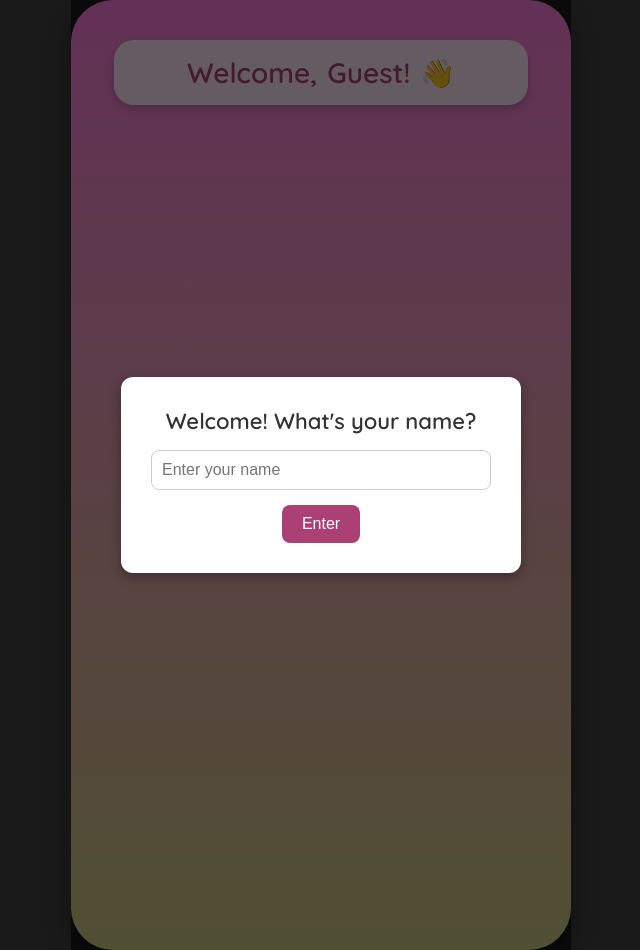
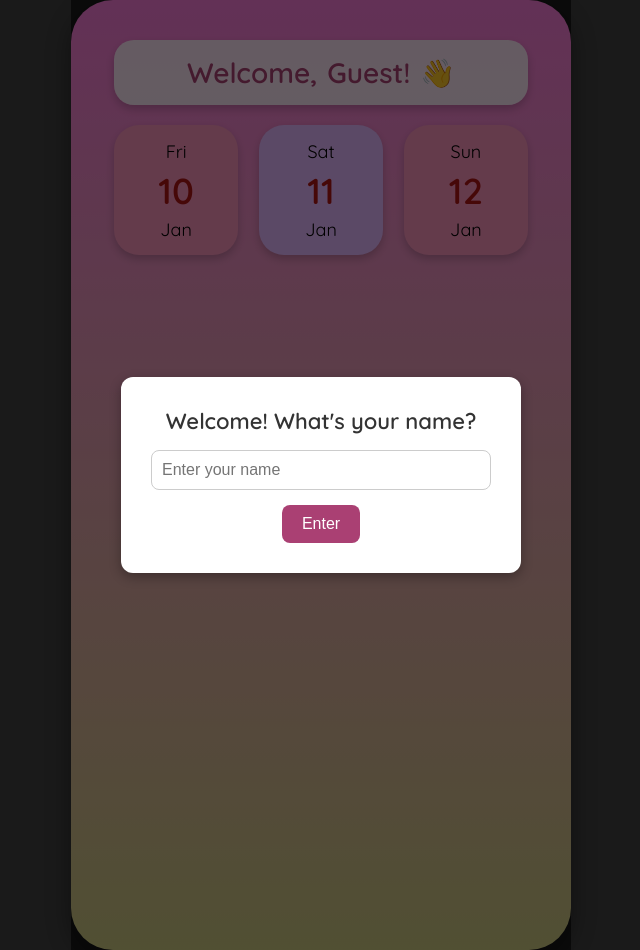
Before and after one commit to naim-r4h/Sum1-SoftEng-Naim, a plain HTML site: page index.html in a window 1280 px wide. Shown: the whole page, without its empty margins (319-959 px from the left). Drawn offline with Linux system fonts and the light colour scheme.

Commit message:
added calendar and created js

```diff
--- a/index.css
+++ b/index.css
@@ -1,5 +1,3 @@
-@import url('https://fonts.googleapis.com/css2?family=Quicksand:wght@400;600&display=swap'); /* Import Quicksand font */
-
 * {
   margin: 0;
   padding: 0;
@@ -11,16 +9,16 @@ body {
   justify-content: center;
   align-items: center;
   min-height: 100vh;
-  background-color: #1a1a1a; /* Dark background for contrast */
+  background-color: #1a1a1a;
   font-family: 'Quicksand', sans-serif;
 }
 
 .app-container {
   width: 500px;
   height: 950px;
-  background: linear-gradient(to bottom, #F87AD8, #CBC880); /* Gradient inside the app */
+  background: linear-gradient(to bottom, #F87AD8, #CBC880);
   border-radius: 42px;
-  box-shadow: 0 8px 24px rgba(0, 0, 0, 0.4); /* Subtle shadow for depth */
+  box-shadow: 0 8px 24px rgba(0, 0, 0, 0.4);
   display: flex;
   flex-direction: column;
   align-items: center;
@@ -37,18 +35,57 @@ body {
   display: flex;
   justify-content: center;
   align-items: center;
-  font-size: 28px; /* Increased font size for prominence */
-  font-weight: 600; /* Bold for clear visibility */
+  font-size: 28px;
+  font-weight: 600;
   box-shadow: 0 4px 8px rgba(0, 0, 0, 0.2);
   margin-top: 20px;
 }
-
 .welcome-banner span {
-  font-size: 28px; /* Larger font size for emoji */
-  margin-left: 10px; /* Add a little space between the text and emoji */
+  font-size: 28px;
+  margin-left: 10px;
 }
 
-/* Popup Overlay */
+.box-container {
+  display: flex;
+  justify-content: space-between;
+  width: 90%;
+  margin-top: 20px;
+}
+.box {
+  width: 30%;
+  height: 130px;
+  border-radius: 25px;
+  box-shadow: 0 4px 8px rgba(0, 0, 0, 0.2);
+  display: flex;
+  flex-direction: column;
+  justify-content: center;
+  align-items: center;
+}
+.box.left {
+  background: #FA94BD;
+}
+.box.middle {
+  background: #E5B7FF;
+}
+.box.right {
+  background: #FA94BD;
+}
+.box .day {
+  font-size: 18px;
+  color: #000;
+  margin-bottom: 5px;
+}
+.box .date {
+  font-size: 36px;
+  font-weight: bold;
+  color: #B01515;
+}
+.box .month {
+  font-size: 18px;
+  color: #000;
+  margin-top: 5px;
+}
+
 .popup-overlay {
   position: absolute;
   top: 0;
@@ -61,9 +98,8 @@ body {
   align-items: center;
   z-index: 10;
 }
-
 .popup {
-  background: white;
+  background: #fff;
   border-radius: 12px;
   padding: 30px;
   text-align: center;
@@ -71,13 +107,11 @@ body {
   max-width: 400px;
   box-shadow: 0 4px 12px rgba(0, 0, 0, 0.3);
 }
-
 .popup h2 {
   margin-bottom: 15px;
   font-size: 22px;
   color: #333;
 }
-
 .popup input {
   width: 100%;
   padding: 10px;
@@ -86,17 +120,15 @@ body {
   font-size: 16px;
   margin-bottom: 15px;
 }
-
 .popup button {
   padding: 10px 20px;
   border: none;
   background: #AA4073;
-  color: white;
+  color: #fff;
   font-size: 16px;
   border-radius: 8px;
   cursor: pointer;
 }
-
 .popup button:hover {
   background: #8a345f;
 }
--- a/index.html
+++ b/index.html
@@ -1,18 +1,35 @@
 <!DOCTYPE html>
 <html lang="en">
 <head>
-  <meta charset="UTF-8">
-  <meta name="viewport" content="width=device-width, initial-scale=1.0">
+  <meta charset="UTF-8" />
+  <meta name="viewport" content="width=device-width, initial-scale=1.0" />
+  <link rel="stylesheet" href="index.css" />
+  <link href="https://fonts.googleapis.com/css2?family=Quicksand:wght@400;600&display=swap" rel="stylesheet" />
   <title>Wellbeing App</title>
-  <link rel="stylesheet" href="index.css"> <!-- Link to external CSS file -->
 </head>
 <body>
   <div class="app-container">
     <div class="welcome-banner">
       Welcome, <span id="user-name">Guest</span>! <span>👋</span>
     </div>
+    <div class="box-container">
+      <div class="box left">
+        <div class="day" id="yesterday-day"></div>
+        <div class="date" id="yesterday-date"></div>
+        <div class="month" id="yesterday-month"></div>
+      </div>
+      <div class="box middle">
+        <div class="day" id="today-day"></div>
+        <div class="date" id="today-date"></div>
+        <div class="month" id="today-month"></div>
+      </div>
+      <div class="box right">
+        <div class="day" id="tomorrow-day"></div>
+        <div class="date" id="tomorrow-date"></div>
+        <div class="month" id="tomorrow-month"></div>
+      </div>
+    </div>
 
-    <!-- Popup Overlay -->
     <div class="popup-overlay" id="popup">
       <div class="popup">
         <h2>Welcome! What's your name?</h2>
@@ -21,37 +38,6 @@
       </div>
     </div>
   </div>
-
-  <script>
-    // Check if the user's name is already saved
-    const savedName = localStorage.getItem('userName');
-    const nameSpan = document.getElementById('user-name');
-    const popup = document.getElementById('popup');
-
-    if (savedName) {
-      // If name is saved, display it in the banner and hide the popup
-      nameSpan.textContent = savedName;
-      popup.style.display = 'none';
-    }
-
-    // Function to save the user's name
-    function saveName() {
-      const nameInput = document.getElementById('name-input');
-      const userName = nameInput.value.trim();
-
-      if (userName) {
-        // Save the name to localStorage
-        localStorage.setItem('userName', userName);
-
-        // Update the welcome banner
-        nameSpan.textContent = userName;
-
-        // Hide the popup
-        popup.style.display = 'none';
-      } else {
-        alert("Please enter a valid name!");
-      }
-    }
-  </script>
+  <script src="index.js"></script>
 </body>
 </html>
--- /dev/null
+++ b/index.js
@@ -0,0 +1,50 @@
+const savedName = localStorage.getItem('userName');
+const nameSpan = document.getElementById('user-name');
+const popup = document.getElementById('popup');
+
+if (savedName) {
+  nameSpan.textContent = savedName;
+  popup.style.display = 'none';
+}
+
+function saveName() {
+  const nameInput = document.getElementById('name-input');
+  const userName = nameInput.value.trim();
+
+  if (userName) {
+    localStorage.setItem('userName', userName);
+    nameSpan.textContent = userName;
+    popup.style.display = 'none';
+  } else {
+    alert('Please enter a valid name!');
+  }
+}
+
+function updateDates() {
+  const now = new Date();
+  const yesterday = new Date(now);
+  yesterday.setDate(now.getDate() - 1);
+  const tomorrow = new Date(now);
+  tomorrow.setDate(now.getDate() + 1);
+
+  const days = ['Sun', 'Mon', 'Tue', 'Wed', 'Thu', 'Fri', 'Sat'];
+  const months = ['Jan', 'Feb', 'Mar', 'Apr', 'May', 'Jun', 'Jul', 'Aug', 'Sep', 'Oct', 'Nov', 'Dec'];
+
+  const formatDay = (date) => days[date.getDay()];
+  const formatDate = (date) => date.getDate();
+  const formatMonth = (date) => months[date.getMonth()];
+
+  document.getElementById('yesterday-day').textContent = formatDay(yesterday);
+  document.getElementById('yesterday-date').textContent = formatDate(yesterday);
+  document.getElementById('yesterday-month').textContent = formatMonth(yesterday);
+
+  document.getElementById('today-day').textContent = formatDay(now);
+  document.getElementById('today-date').textContent = formatDate(now);
+  document.getElementById('today-month').textContent = formatMonth(now);
+
+  document.getElementById('tomorrow-day').textContent = formatDay(tomorrow);
+  document.getElementById('tomorrow-date').textContent = formatDate(tomorrow);
+  document.getElementById('tomorrow-month').textContent = formatMonth(tomorrow);
+}
+
+updateDates();
```
